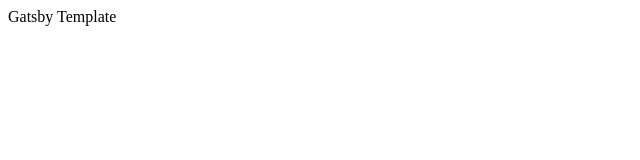
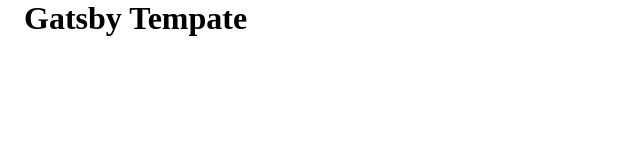
Before and after one commit to emerson-paiva/gatsby-template, a Gatsby site: page / in a window 1280 px wide. Shown: the whole page, without its empty margins (0-640 px from the left). Built offline with nearby package versions, Linux system fonts and the light colour scheme; Gatsby itself is replaced by a stand-in of ours.

Commit message:
feat: add styled configs

```diff
--- a/src/pages/index.js
+++ b/src/pages/index.js
@@ -1,5 +1,10 @@
 import React from 'react'
+import Layout from 'components/Layout'
 
-export default function Home() {
-  return <div>Gatsby Template</div>
-}
+const Index = () => (
+  <Layout>
+    <h1>Gatsby Tempate</h1>
+  </Layout>
+)
+
+export default Index
--- /dev/null
+++ b/src/styles/global.js
@@ -0,0 +1,46 @@
+import { createGlobalStyle } from 'styled-components'
+
+const GlobalStyle = createGlobalStyle`
+  *,
+  *::after,
+  *::before {
+    padding: 0;
+    margin: 0;
+    box-sizing: inherit;
+  }
+
+  html {
+    box-sizing: border-box;
+  }
+
+  body {
+    font-smoothing: antialiased;
+    -webkit-font-smoothing: antialiased;
+    -moz-osx-font-smoothing: grayscale;
+  }
+
+  html,
+  body {
+    /* mobile viewport bug fix */
+    height: -webkit-fill-available;
+    min-height: -webkit-fill-available;
+  }
+
+  button {
+    appearance: none;
+    border: none;
+    background: transparent;
+    color: inherit;
+    font: inherit;
+    -webkit-font-smoothing: inherit;
+    -moz-osx-font-smoothing: inherit;
+    line-height: normal;
+  }
+
+  a {
+    color: inherit;
+    text-decoration: none;
+  }
+`
+
+export default GlobalStyle
--- /dev/null
+++ b/src/styles/theme.js
@@ -0,0 +1,50 @@
+const fallbackFonts =
+  "-apple-system, BlinkMacSystemFont, 'Segoe UI', Roboto, Oxygen, Ubuntu, Cantarell, 'Open Sans', 'Helvetica Neue', sans-serif"
+
+export default {
+  grid: {
+    container: '1300px',
+    gap: '',
+  },
+  border: {
+    radius: '',
+  },
+  font: {
+    family: `Roboto, ${fallbackFonts}`,
+    familySecondary: `'Open Sans', ${fallbackFonts}`,
+    light: 300,
+    normal: 500,
+    bold: 700,
+    sizes: {
+      xsmall: '4px',
+      small: '8px',
+      medium: '16px',
+      large: '24px',
+      xlarge: '32px',
+      xxlarge: '48px',
+    },
+  },
+  colors: {
+    primary: '#2FD75D',
+    secondary: '',
+    mainBg: '',
+    white: '#ffffff',
+    black: '',
+  },
+  spacings: {
+    xxsmall: '8px',
+    xsmall: '16px',
+    small: '24px',
+    medium: '32px',
+    large: '48px',
+    xlarge: '64px',
+    xxlarge: '72px',
+  },
+  layers: {
+    base: 10,
+    menu: 20,
+    overlay: 30,
+    modal: 40,
+    alwaysOnTop: 50,
+  },
+}
```
